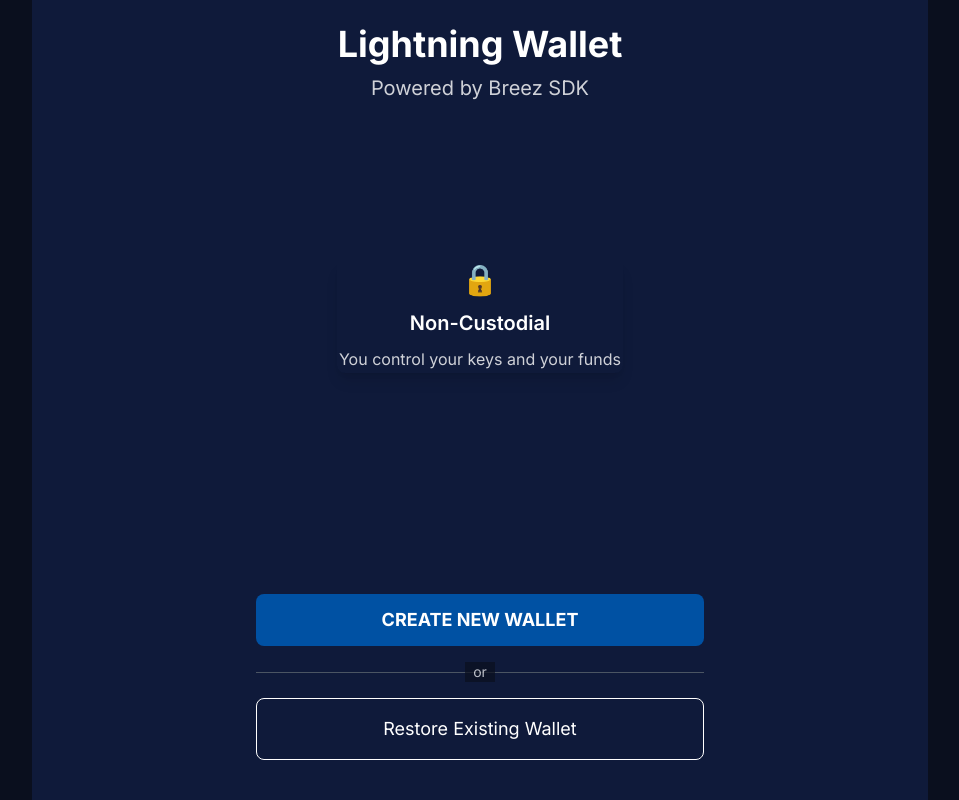
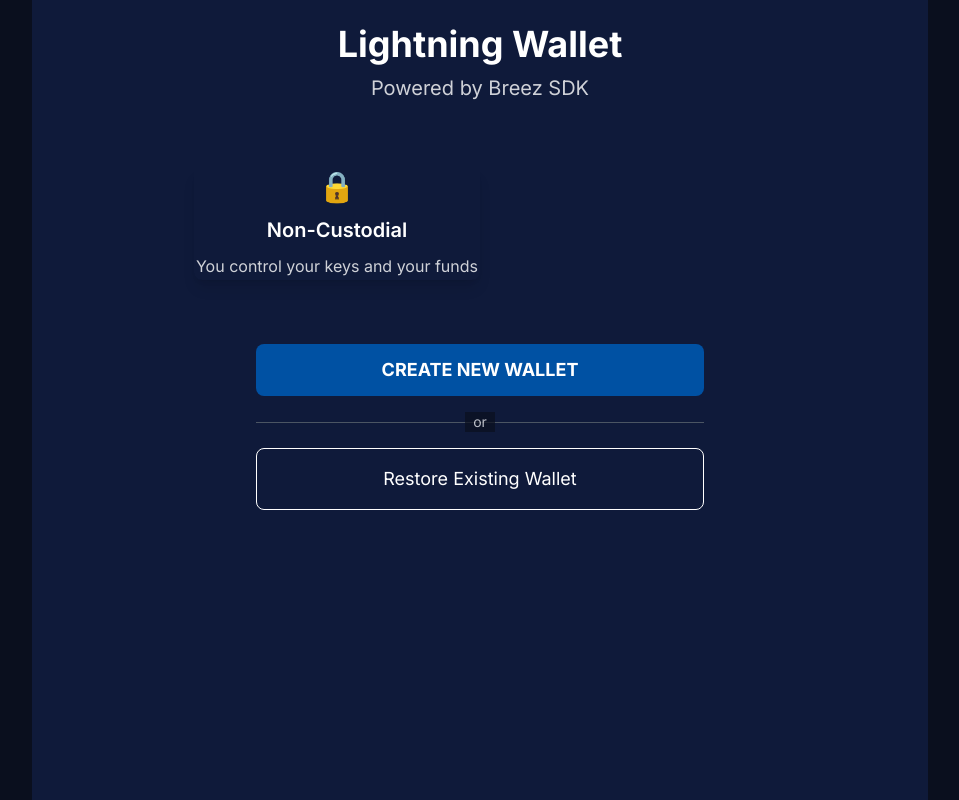
Before and after one commit to breez/wasm-example-app, a React (Vite) app: page / in a window 1280 px wide. Shown: the whole page, without its empty margins (160-1119 px from the left). Built offline with nearby package versions, Linux system fonts and the light colour scheme.

Commit message:
Revert "fix home page"
This reverts commit ebc0502c2936e5fc9b060299d54bf4abc1b6b326.

```diff
--- a/src/pages/HomePage.tsx
+++ b/src/pages/HomePage.tsx
@@ -18,16 +18,18 @@
           Powered by Breez SDK
         </p>
       </div>
-      <div className="flex-1"></div>
 
       {/* Feature highlights */}
-      <div className="justify-self-center align-self-center bg-[rgb(var(--card-bg))] rounded-lg shadow-lg justify-center">
-        <div className="text-3xl mb-3">🔒</div>
-        <h2 className="text-xl font-semibold text-[rgb(var(--text-white))] mb-2">Non-Custodial</h2>
-        <p className="text-[rgb(var(--text-white))] opacity-80">You control your keys and your funds</p>
+      <div className="flex justify-center justify-items-center items-center grid grid-cols-1 md:grid-cols-2 max-w-4xl mt-16">
+
+        <div className="flex-0 bg-[rgb(var(--card-bg))] rounded-lg shadow-lg">
+          <div className="text-3xl mb-3">🔒</div>
+          <h2 className="text-xl font-semibold text-[rgb(var(--text-white))] mb-2">Non-Custodial</h2>
+          <p className="text-[rgb(var(--text-white))] opacity-80">You control your keys and your funds</p>
+        </div>
       </div>
 
-      <div className="flex-1"></div>
+
 
       {/* Call-to-action buttons */}
       <div className="space-y-4 w-full max-w-md mt-16">
```
